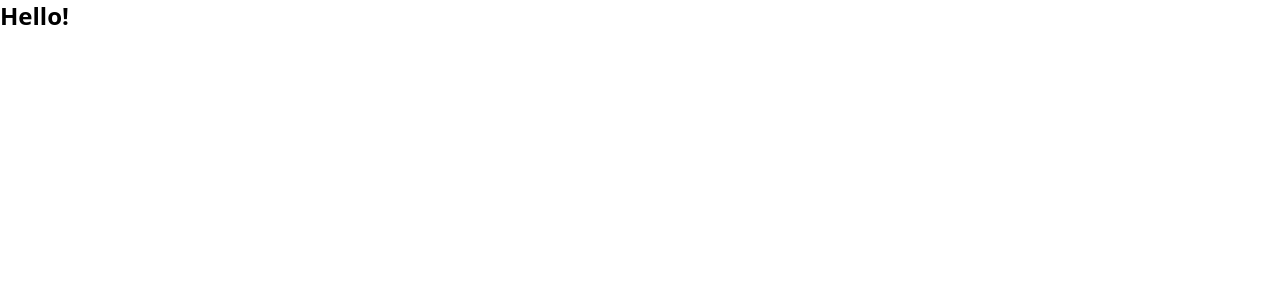
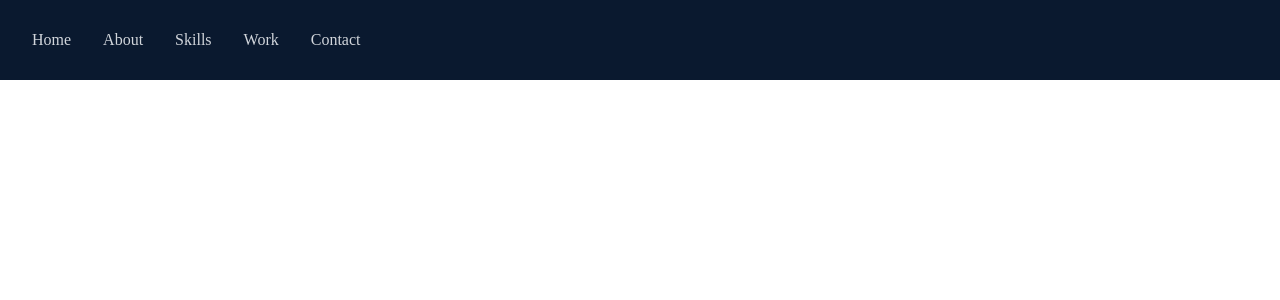
Before and after one commit to joyceycodes/portfolio, a React (Create React App) app in the folder my-app/: page / in a window 1280 px wide. Shown: the top 300 px of the page. Built offline with nearby package versions, Linux system fonts and the light colour scheme.

Commit message:
creating navbar with hamburger menu that appears on mobile

```diff
--- a/my-app/package.json
+++ b/my-app/package.json
@@ -8,6 +8,7 @@
     "@testing-library/user-event": "^13.5.0",
     "react": "^18.2.0",
     "react-dom": "^18.2.0",
+    "react-icons": "^4.7.1",
     "react-scripts": "5.0.1",
     "web-vitals": "^2.1.4"
   },
--- a/my-app/src/App.js
+++ b/my-app/src/App.js
@@ -1,8 +1,9 @@
+import Navbar from "./components/Navbar";
 
 function App() {
   return (
     <div>
-      <h1 className="text-2xl font-bold">Hello!</h1>
+      <Navbar />
     </div>
   );
 }
--- /dev/null
+++ b/my-app/src/components/Navbar.jsx
@@ -0,0 +1,44 @@
+import React, {useState} from 'react'
+import {FaBars, FaTimes} from 'react-icons/fa'
+
+
+const Navbar = () => {
+
+    const [nav, setNav] = useState(false)
+    const handleClick = () => setNav(!nav)
+
+
+    return (
+        <div className='fixed w-full h-[80px] flex justify-between items-center px-4 bg-[#0a192f] text-gray-300'>
+            {/* menu */}
+
+                <ul className='hidden md:flex'>
+                    <li>Home</li>
+                    <li>About</li>
+                    <li>Skills</li>
+                    <li>Work</li>
+                    <li>Contact</li>
+                </ul>
+
+
+            {/* hamburger */}
+            <div onClick={handleClick} className='md:hidden z-10'>
+                <FaBars />
+            </div>
+
+            {/* mobile menu */}
+            <ul className={!nav ? 'hidden' : 'absolute top-0 left-0 w-full h-screen bg-[#0a192f] flex flex-col justify-center items-center'}>
+                <li className='py-6 text-4xl'>Home</li>
+                <li className='py-6 text-4xl'>About</li>
+                <li className='py-6 text-4xl'>Skills</li>
+                <li className='py-6 text-4xl'>Work</li>
+                <li className='py-6 text-4xl'>Contact</li>
+            </ul>
+
+            {/* social icons */}
+            <div></div>
+        </div>
+    )
+}
+
+export default Navbar
--- a/my-app/src/index.css
+++ b/my-app/src/index.css
@@ -1,3 +1,16 @@
 @tailwind base;
 @tailwind components;
 @tailwind utilities;
+
+
+@import url('https://fonts.googleapis.com/css2?family=Raleway:wght@400;500;600;700;800;900&display=swap');
+
+@layer base {
+  body {
+    @apply font-[Raleway]
+  }
+  li {
+    @apply px-4;
+    @apply cursor-pointer
+  }
+}
```
Also changed, not shown: 1 other file (tests, documents, lock files or other folders).
